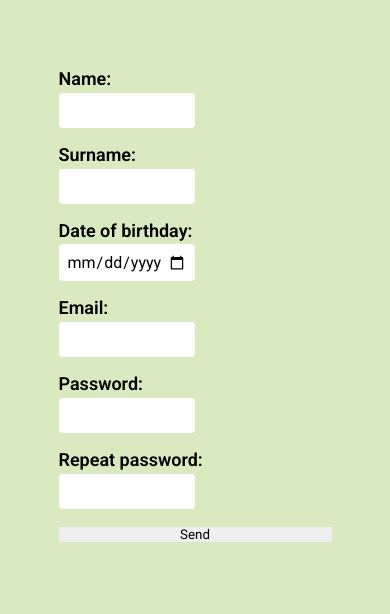
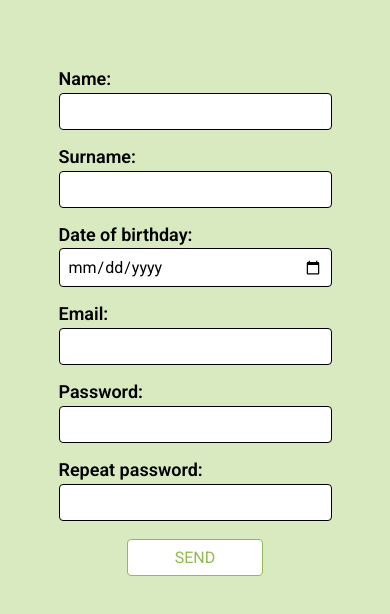
Before and after one commit to valr0lipsk/testTask, a plain HTML site: page index.html in a window 390 px wide. Drawn offline with Linux system fonts and the light colour scheme.

Commit message:
Update styles

```diff
--- a/scss/style.scss
+++ b/scss/style.scss
@@ -16,9 +16,11 @@ form {
   width: 70%;
   margin: auto;
   padding: 5rem 0;
+  align-items: center;
 }
 
 label {
+  width: 50%;
   font-size: 18px;
   font-weight: 600;
   display: inline-flex;
@@ -27,9 +29,47 @@ label {
 }
 
 input {
-  max-width: 50%;
+  margin-top: 0.3em;
+  border: 1px solid #000000;
+  transition: box-shadow 0.15s ease-in;
+
+  &:hover {
+    box-shadow: 0 0 8px #91ba50;
+  }
+
+  &:focus {
+    box-shadow: 0 0 8px #607e2f;
+  }
+}
+
+button[type="submit"],
+input {
   padding: 8px;
   font-size: 16px;
   border-radius: 4px;
-  margin-top: 0.3em;
 }
+
+button[type="submit"] {
+  text-transform: uppercase;
+  width: 30%;
+  align-self: center;
+  color: #91ba50;
+  border: 1px solid #91ba50;
+  background-color: #ffffff;
+  transition: all 0.12s ease-in;
+
+  &:hover {
+    color: #ffffff;
+    background-color: #91ba50;
+  }
+}
+
+@media (max-width: 767px) {
+  label {
+    width: 100%;
+  }
+
+  button[type="submit"] {
+    width: 50%;
+  }
+}
```
Also changed, not shown: css/style.css.
